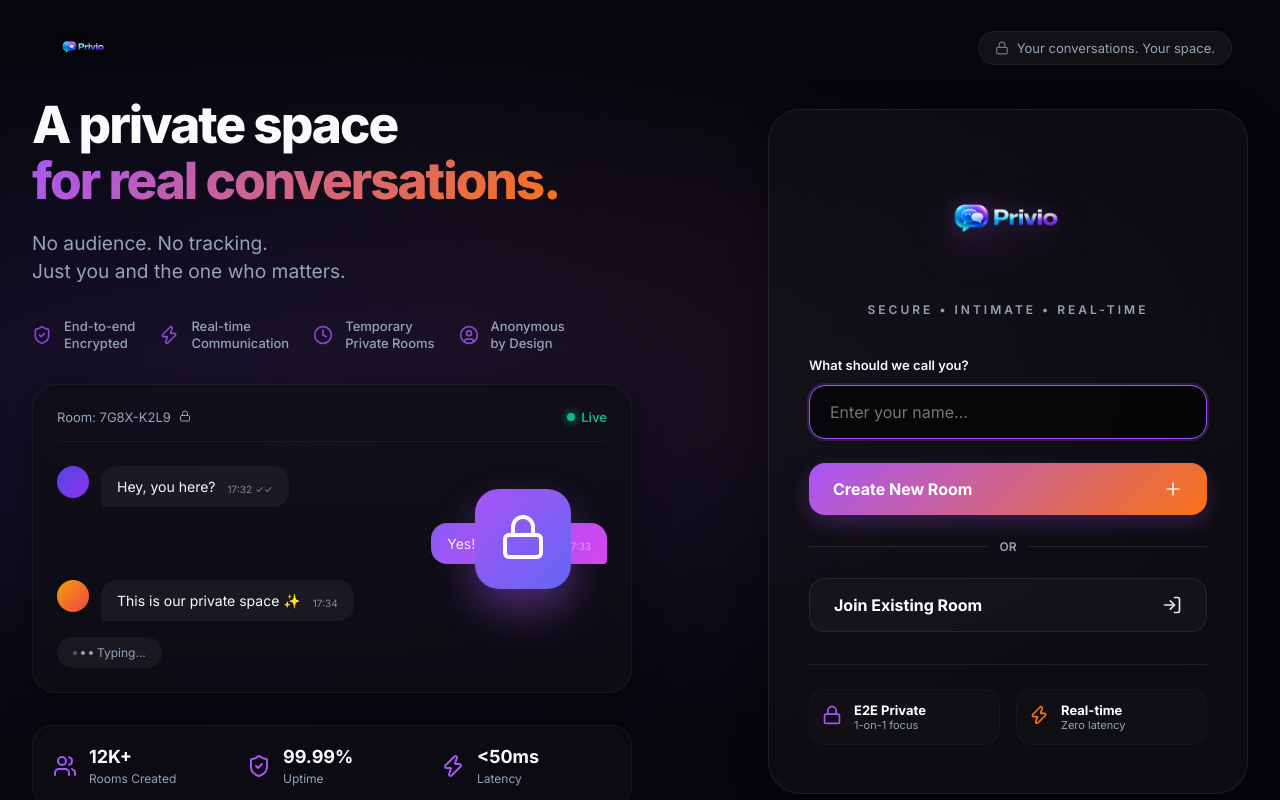
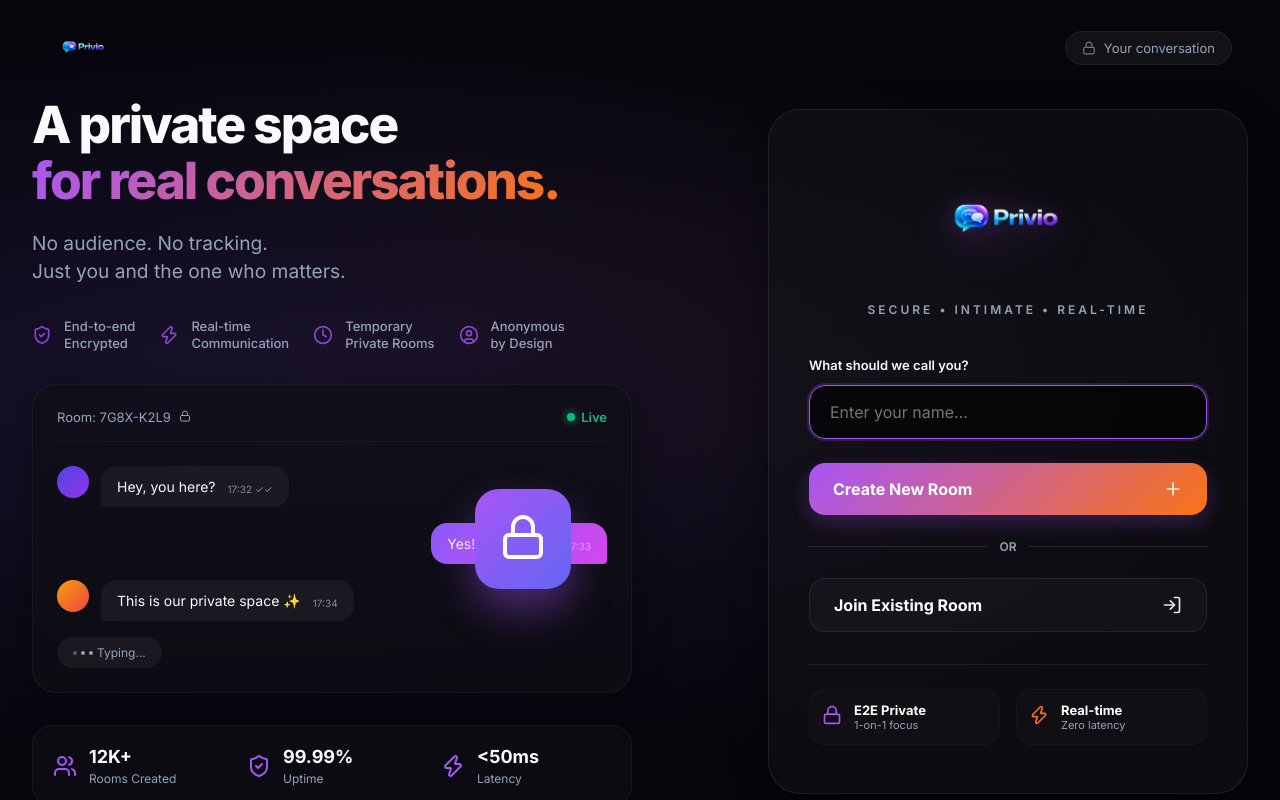
Before and after one commit to Agrawal7/our-private-chat, a React (Create React App) app in the folder client/: page / in a window 1280 px wide. Built offline with nearby package versions, Linux system fonts and the light colour scheme; no server answers.

Commit message:
Updated landing page

```diff
--- a/client/src/components/Landing/Landing.jsx
+++ b/client/src/components/Landing/Landing.jsx
@@ -37,7 +37,7 @@
         </div>
         <div className={styles.topRightText}>
           <Lock size={14} className={styles.topLockIcon} />
-          Your conversations. Your space.
+          Your conversation
         </div>
       </div>
 
```
